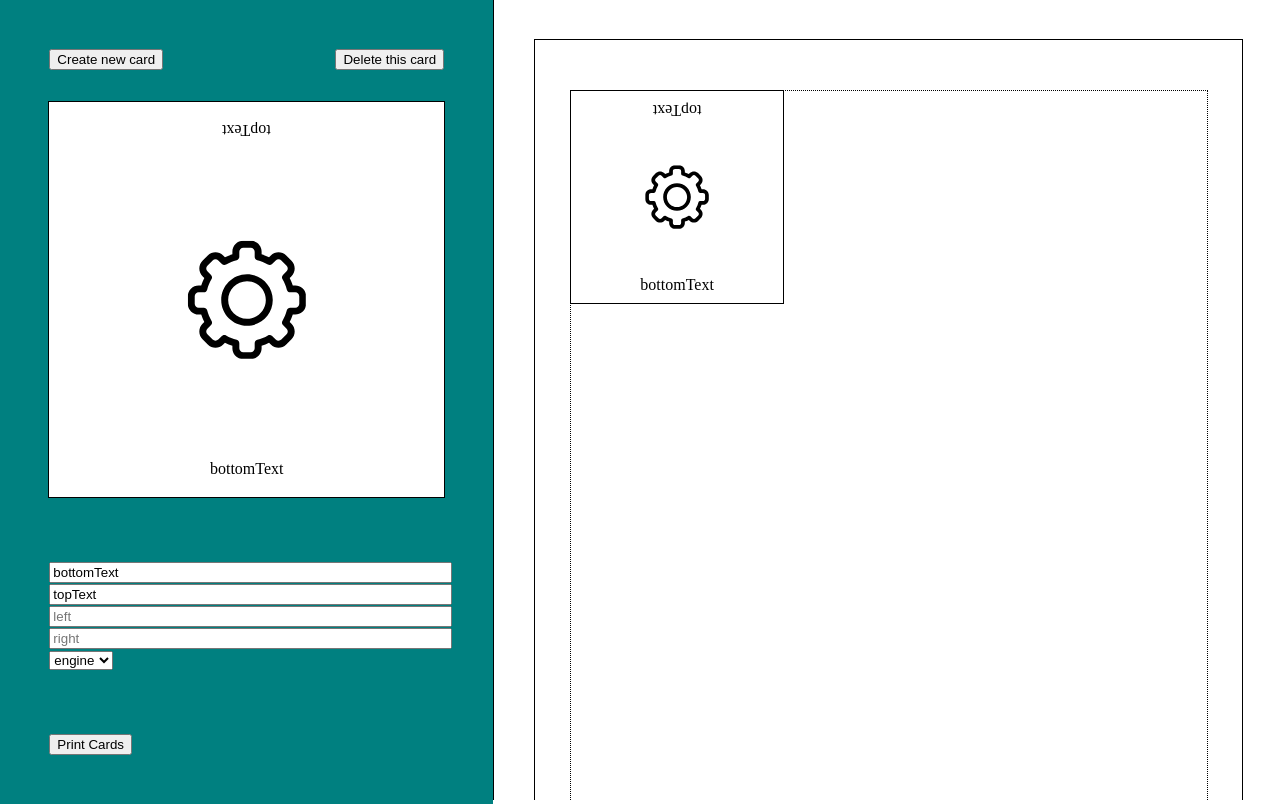
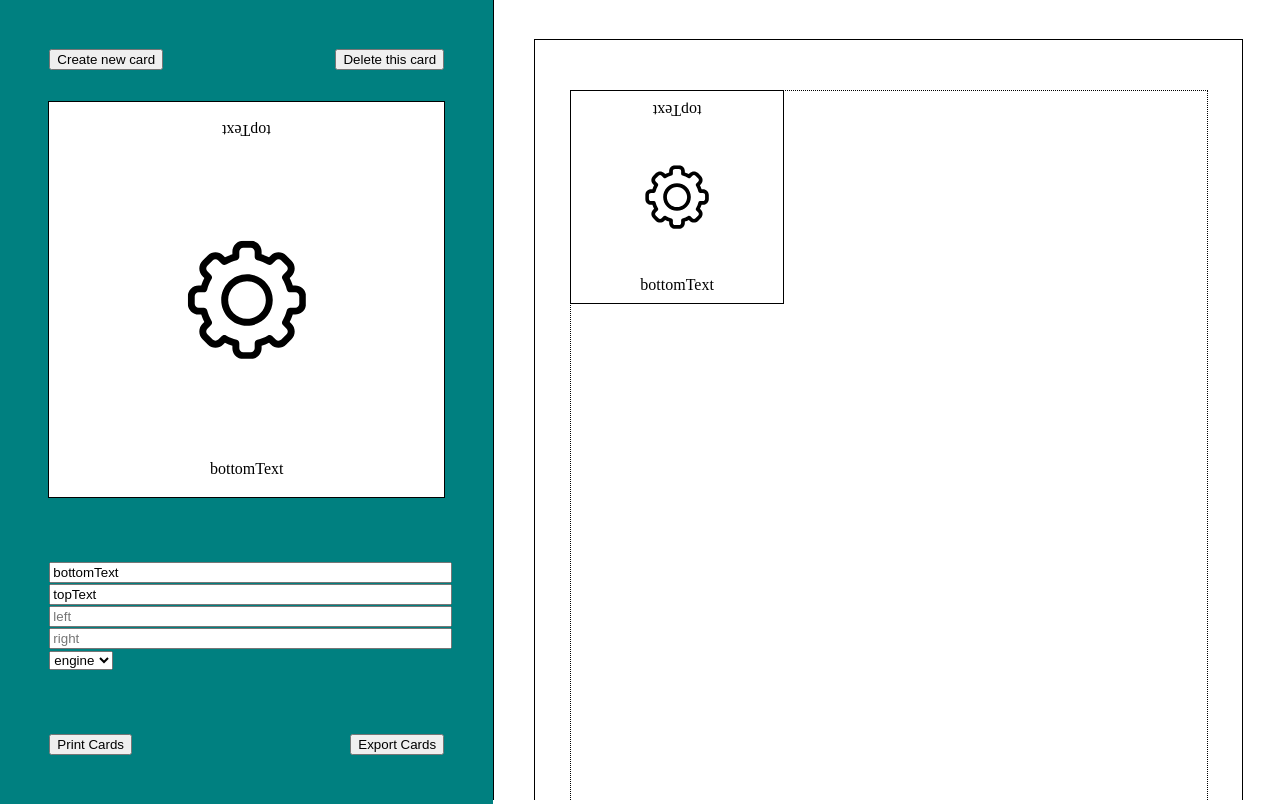
Before and after one commit to pawelngei/story-engine-card-creator, a React (Create React App) app: page / in a window 1280 px wide. Built offline with nearby package versions, Linux system fonts and the light colour scheme.

Commit message:
add card exporting

```diff
--- a/src/App.tsx
+++ b/src/App.tsx
@@ -64,6 +64,22 @@ const App = () => {
     const newIndex = activeCardIdx === 0 ? 0 : activeCardIdx - 1
     setActiveCardIdx(newIndex)
   }
+  const exportCards = () => {
+    const element = document.createElement('a');
+    const file = new Blob([JSON.stringify(cards)], {type: 'text/plain'})
+    element.href = URL.createObjectURL(file)
+    element.download = 'my-story-engine-cards.json'
+    document.body.appendChild(element)
+    element.click()
+    // downloadTxtFile = () => {
+    //   const element = document.createElement("a");
+    //   const file = new Blob([document.getElementById('myInput').value], {type: 'text/plain'});
+    //   element.href = URL.createObjectURL(file);
+    //   element.download = "myFile.txt";
+    //   document.body.appendChild(element); // Required for this to work in FireFox
+    //   element.click();
+    // }
+  }
   const card = cards[activeCardIdx]
   return (
     <AppContainer>
@@ -72,6 +88,7 @@ const App = () => {
         setCard={setCard}
         createNewCard={createNewCard}
         deleteCard={deleteCard}
+        exportCards={exportCards}
       />
       <PaperCardScrollContainer>
         <PaperCardScrollInner>
--- a/src/LeftMenu/LeftMenu.tsx
+++ b/src/LeftMenu/LeftMenu.tsx
@@ -7,6 +7,7 @@ type LeftMenuProps = {
   setCard: (card: CardType) => void
   createNewCard: () => void
   deleteCard: () => void
+  exportCards: () => void
 }
 
 const LeftMenuContainer = styled.div`
@@ -66,7 +67,8 @@ export const LeftMenu = ({
   card,
   setCard,
   createNewCard,
-  deleteCard
+  deleteCard,
+  exportCards
 }: LeftMenuProps) => {
   const { top, bottom, left, right, type } = card
   const setCardValue = (
@@ -136,6 +138,7 @@ export const LeftMenu = ({
         </InputContainer>
         <PageActionsContainer>
           <button onClick={() => window.print()}>Print Cards</button>
+          <button onClick={() => exportCards()}>Export Cards</button>
         </PageActionsContainer>
       </Inner>
     </LeftMenuContainer>
```
